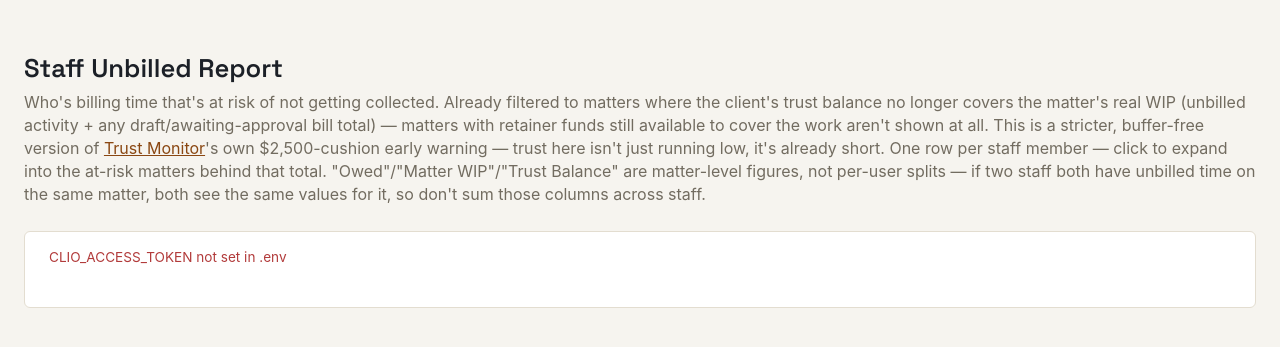
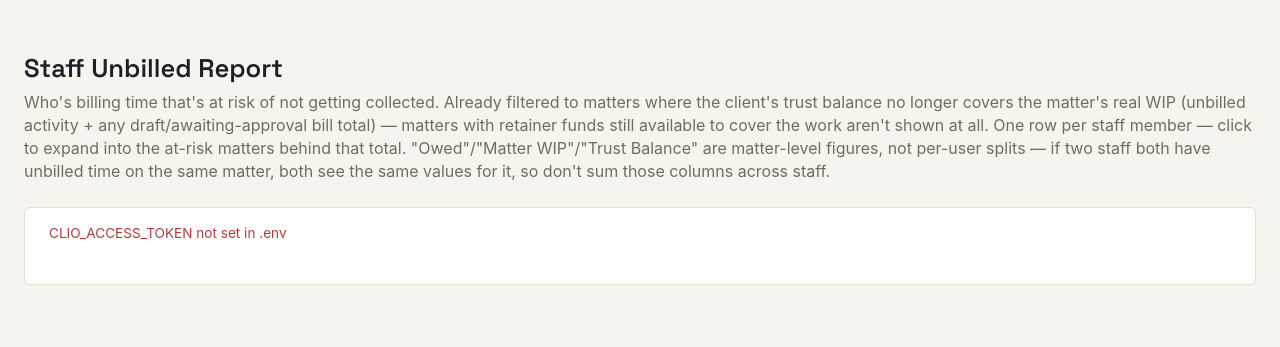
Before and after one commit to tcwalker5/clio, a FastAPI app: page /staff-unbilled in a window 1280 px wide. Shown: the part 71-418 px from the top of the page. Run offline with FastAPI, Linux system fonts and the light colour scheme; the visitor is signed in with stand-in values (Sample User, id 1).

Commit message:
Staff Unbilled: trim subtitle copy comparing to Trust Monitor's cushion check

```diff
--- a/src/web/templates/staff_unbilled.html
+++ b/src/web/templates/staff_unbilled.html
@@ -2,7 +2,7 @@
 {% block title %}Staff Unbilled{% endblock %}
 {% block content %}
 <h1>Staff Unbilled Report</h1>
-<p class="subtitle">Who's billing time that's at risk of not getting collected. Already filtered to matters where the client's trust balance no longer covers the matter's real WIP (unbilled activity + any draft/awaiting-approval bill total) — matters with retainer funds still available to cover the work aren't shown at all. This is a stricter, buffer-free version of <a href="/trust">Trust Monitor</a>'s own $2,500-cushion early warning — trust here isn't just running low, it's already short. One row per staff member — click to expand into the at-risk matters behind that total. "Owed"/"Matter WIP"/"Trust Balance" are matter-level figures, not per-user splits — if two staff both have unbilled time on the same matter, both see the same values for it, so don't sum those columns across staff.</p>
+<p class="subtitle">Who's billing time that's at risk of not getting collected. Already filtered to matters where the client's trust balance no longer covers the matter's real WIP (unbilled activity + any draft/awaiting-approval bill total) — matters with retainer funds still available to cover the work aren't shown at all. One row per staff member — click to expand into the at-risk matters behind that total. "Owed"/"Matter WIP"/"Trust Balance" are matter-level figures, not per-user splits — if two staff both have unbilled time on the same matter, both see the same values for it, so don't sum those columns across staff.</p>
 
 {% if error %}
 <div class="panel"><p class="error-text">{{ error }}</p></div>
```
